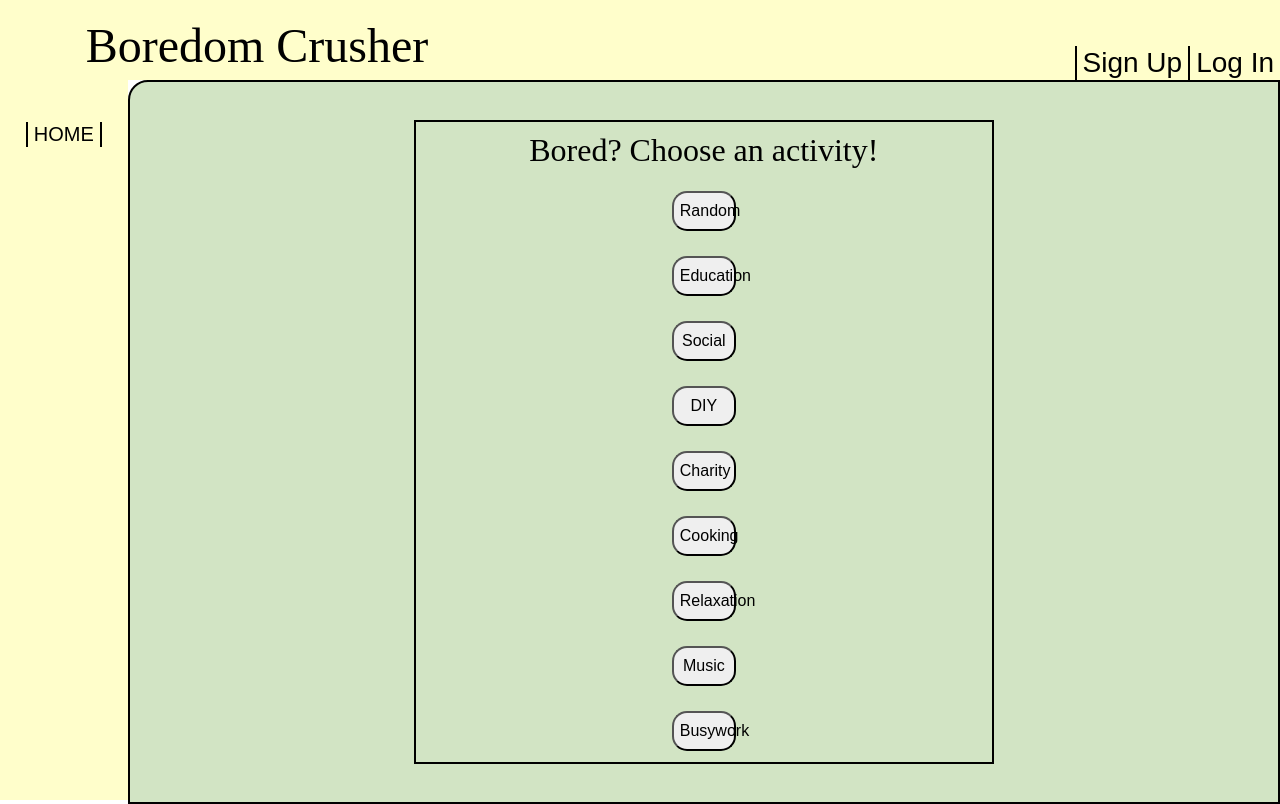
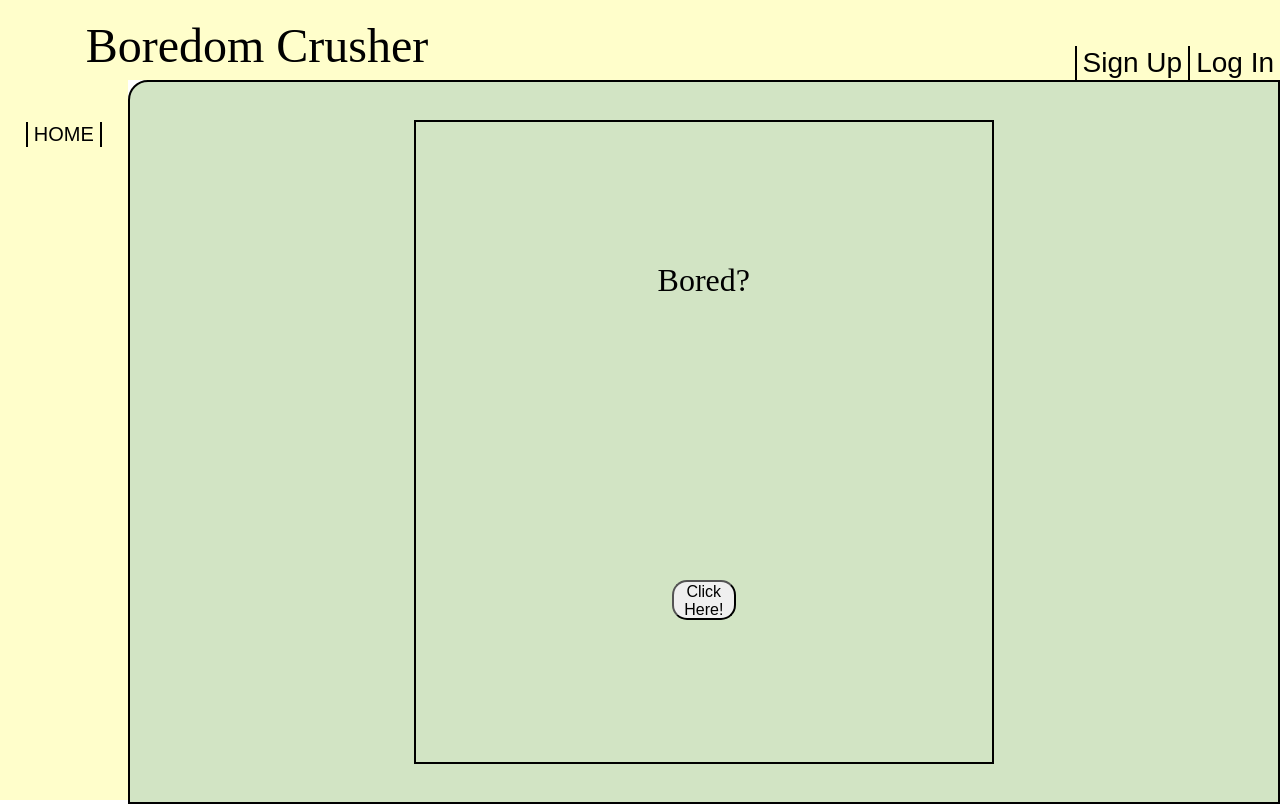
Before and after one commit to Jabene/Boredom-Crusher, a React (Create React App) app: page / in a window 1280 px wide. Built offline with nearby package versions, Linux system fonts and the light colour scheme.

Commit message:
Remove buttons for activity types

```diff
--- a/src/HomePage/HomePage.js
+++ b/src/HomePage/HomePage.js
@@ -6,50 +6,10 @@ const HomePage = () => {
   return (
     <section className='home-page'>
       <section className='activity-buttons'>
-        <h1>Bored? Choose an activity!</h1>
+        <h1>Bored? </h1>
         <Button
           path='/newActivity'
-          text='Random'
-          className='bored-btn'
-        />
-        <Button
-          path='/newActivity/education'
-          text='Education'
-          className='bored-btn'
-        />
-        <Button
-          path='/newActivity/social'
-          text='Social'
-          className='bored-btn'
-        />
-        <Button
-          path='/newActivity/diy'
-          text='DIY'
-          className='bored-btn'
-        />
-        <Button
-          path='/newActivity/charity'
-          text='Charity'
-          className='bored-btn'
-        />
-        <Button
-          path='/newActivity/cooking'
-          text='Cooking'
-          className='bored-btn'
-        />
-        <Button
-          path='/newActivity/relaxation'
-          text='Relaxation'
-          className='bored-btn'
-        />
-        <Button
-          path='/newActivity/music'
-          text='Music'
-          className='bored-btn'
-        />
-        <Button
-          path='/newActivity/busywork'
-          text='Busywork'
+          text='Click Here!'
           className='bored-btn'
         />
       </section>
```
